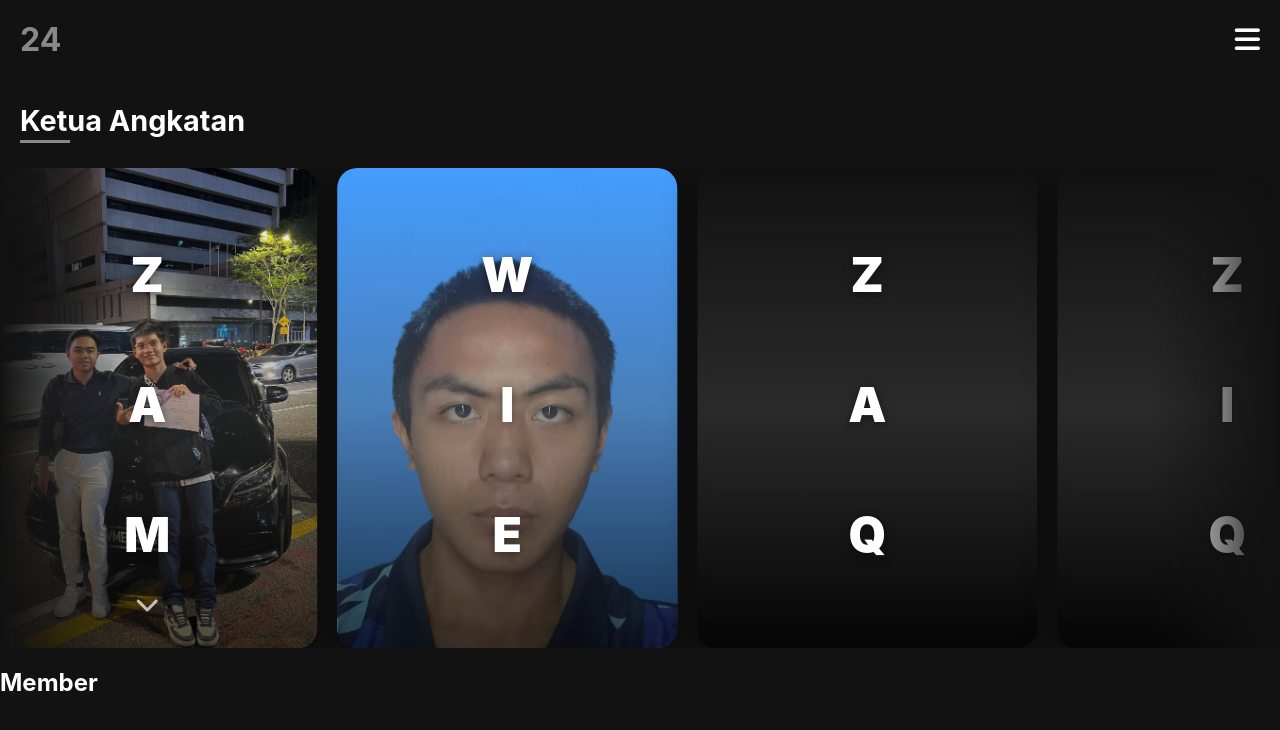
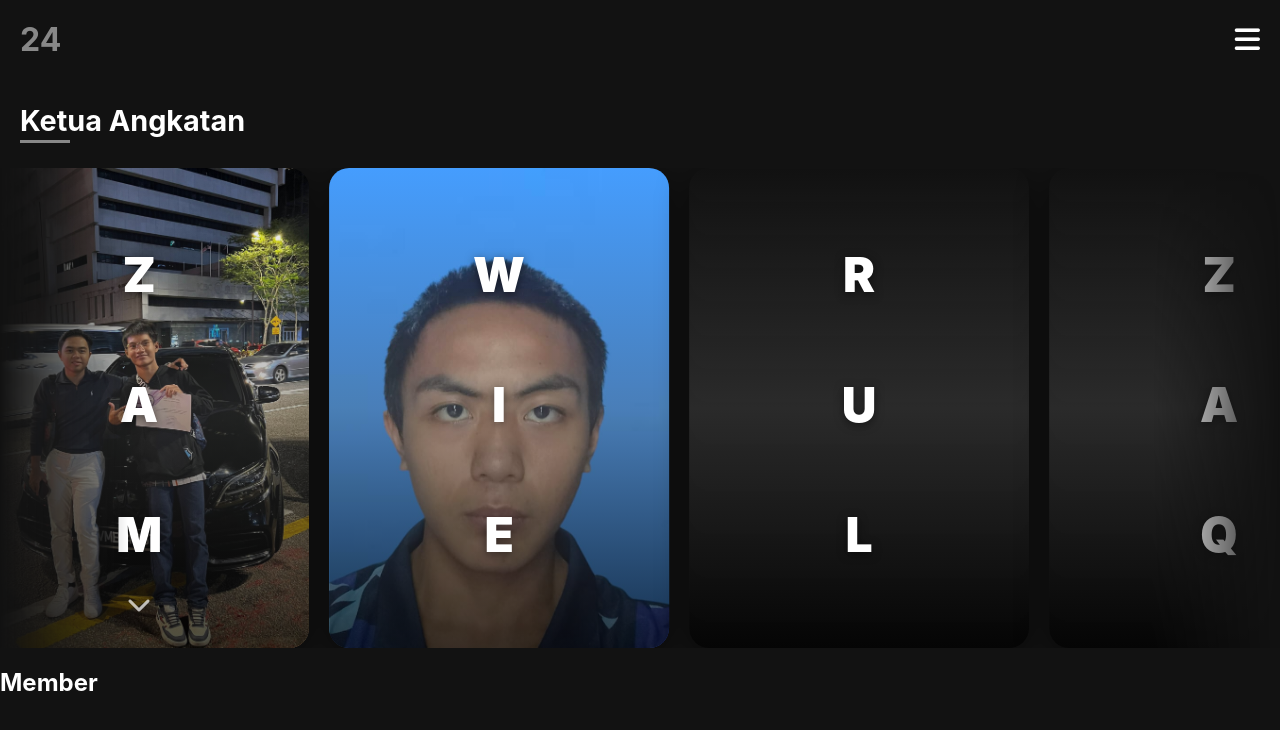
Before and after one commit to Fizam-dev/test, a plain HTML site: page index.html in a window 1280 px wide. Drawn offline with Linux system fonts and the light colour scheme.

Commit message:
Update index.html

```diff
--- a/index.html
+++ b/index.html
@@ -316,6 +316,14 @@
                     instagramUrl: "",
                     buttonText: "Sains Tulen"
                 },
+                 {
+                    name: "Amirul",
+                    role: " Ketua Kelas",
+                    img: "",
+                    verticalText: "R U L",
+                    instagramUrl: "",
+                    buttonText: "Sains Tulen"
+                },
                 {
                     name: "Zaquan",
                     role: "Classmate",
```
